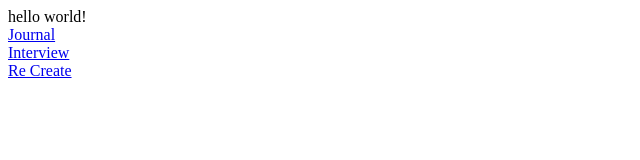
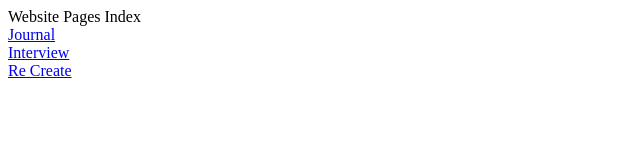
Before and after one commit to xiej089/Interaction-Design-Homework, a plain HTML site: page index.html in a window 1280 px wide. Shown: the full height of the page, 0-640 px from the left. Drawn offline with Linux system fonts and the light colour scheme.

Commit message:
Copy update

```diff
--- a/index.html
+++ b/index.html
@@ -13,7 +13,8 @@
         <link rel="stylesheet" href="">
     </head>
     <body>
-        hello world!
+        Website Pages Index
+        <br>
         <div>
             <a href="aJournal/index.html"> Journal</a>
         </div>
```
